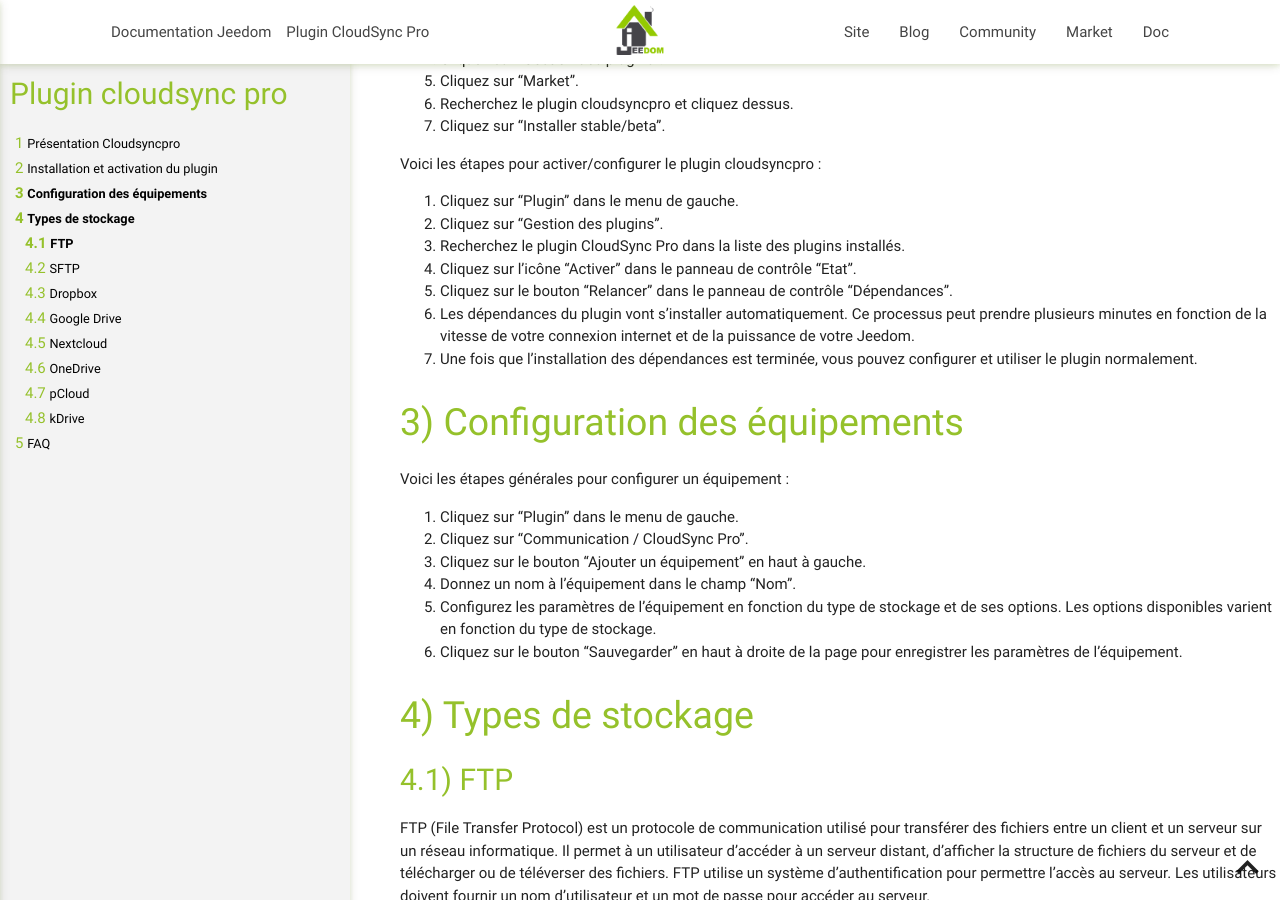
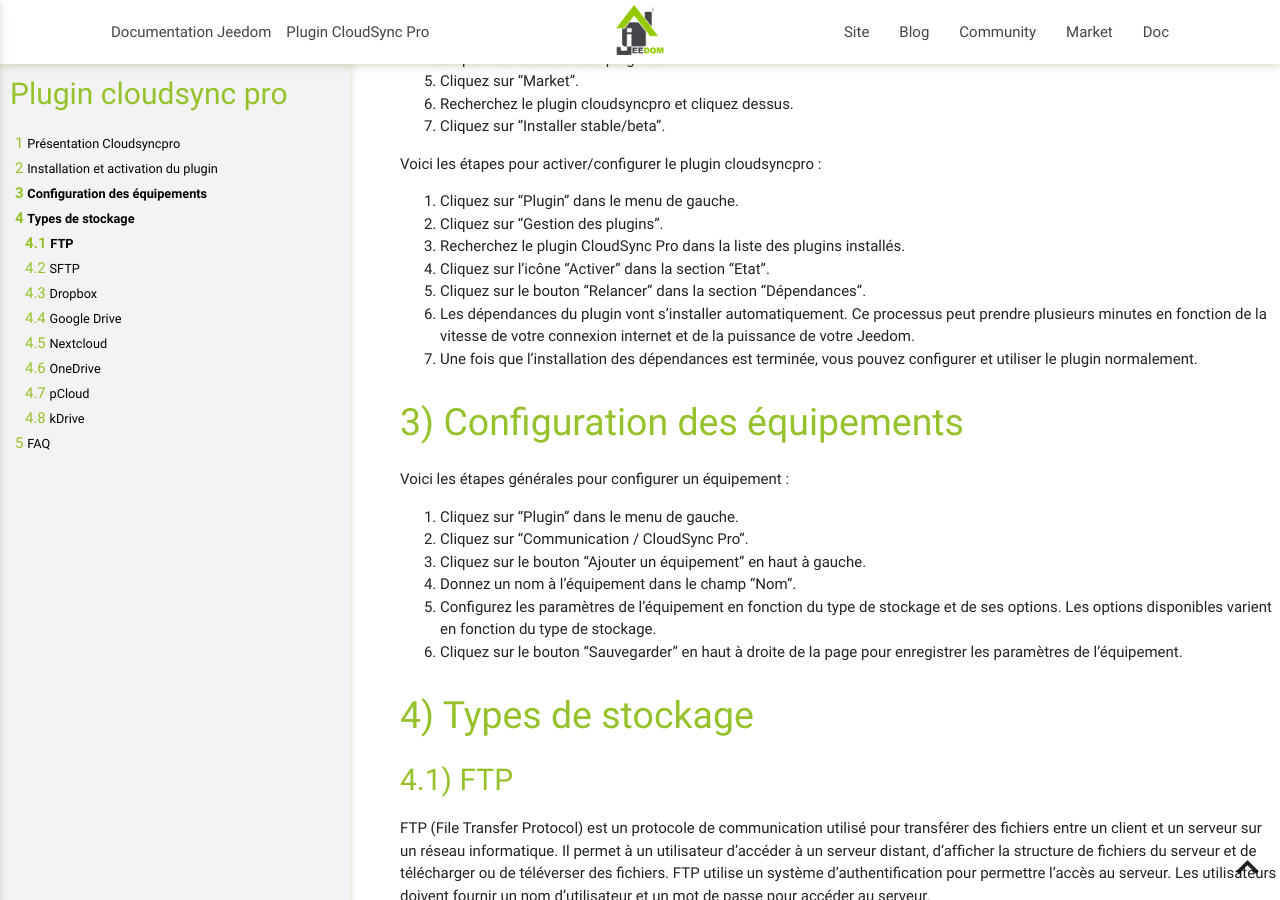
Before and after one commit to thanaus/jeedom_docs, a Jekyll site: the page built from plugins/cloudsyncpro/fr_FR/index.md, in a window 1280 px wide and 900 px high, scrolled down 482 px. Built offline with Jekyll 4.4.1, drawn with Linux system fonts in a browser that asks for light colours.

Commit message:
Update index.md

```diff
--- a/plugins/cloudsyncpro/fr_FR/index.md
+++ b/plugins/cloudsyncpro/fr_FR/index.md
@@ -31,8 +31,8 @@ Voici les étapes pour activer/configurer le plugin cloudsyncpro :
 1. Cliquez sur "Plugin" dans le menu de gauche.
 2. Cliquez sur "Gestion des plugins".
 3. Recherchez le plugin CloudSync Pro dans la liste des plugins installés.
-4. Cliquez sur l'icône "Activer" dans le panneau de contrôle "Etat".
-5. Cliquez sur le bouton "Relancer" dans le panneau de contrôle "Dépendances".
+4. Cliquez sur l'icône "Activer" dans la section "Etat".
+5. Cliquez sur le bouton "Relancer" dans la section "Dépendances".
 6. Les dépendances du plugin vont s'installer automatiquement. Ce processus peut prendre plusieurs minutes en fonction de la vitesse de votre connexion internet et de la puissance de votre Jeedom.
 7. Une fois que l'installation des dépendances est terminée, vous pouvez configurer et utiliser le plugin normalement.
 
```
